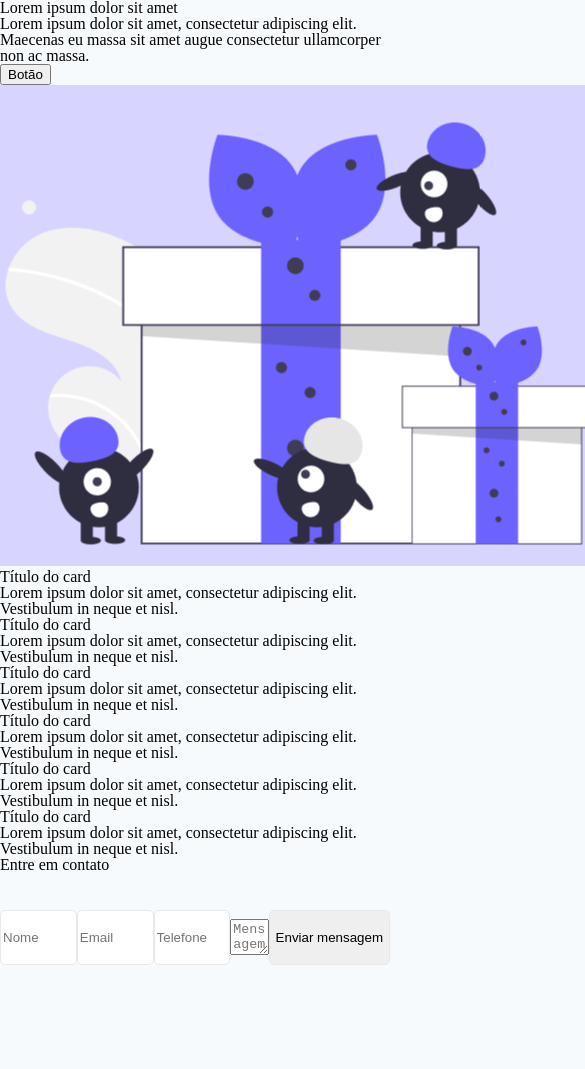
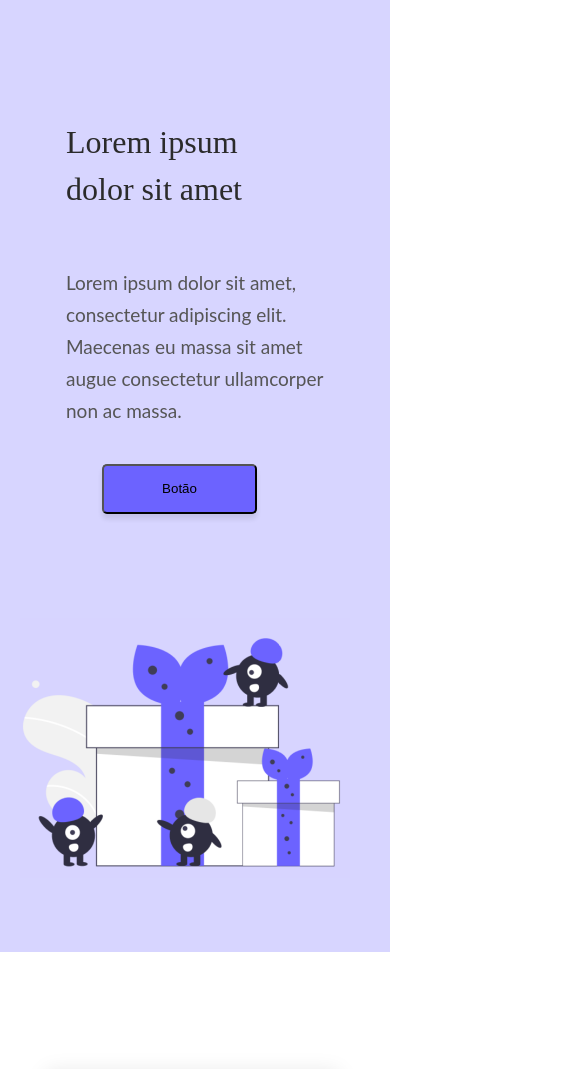
Before and after one commit to johnmilani7/One-Page, a plain HTML site: page index.html in a window 390 px wide. Shown: the top 1069 px of the page, 585 px wide, since content can reach past the window. Before the commit the page ends 975 px from the top, so only its background shows below. Drawn offline with Linux system fonts and the light colour scheme.

Commit message:
One Page

```diff
--- a/css/estilo.css
+++ b/css/estilo.css
@@ -1,293 +1,410 @@
 @charset "utf-8";
 
-body{
-    background: #F7FAFC;
+#cabeçalho{
+    height: 560px;
+    background: #D7D5FF;
+    border: solid #D7D5FF 1px;
+    display: flex;
+    justify-content: space-between;
+    flex-wrap: wrap;
 }
 
-body a, a:visited{
-    color: #2B6CB0;
-    ;
-    text-decoration-style: none;
-    text-decoration-line: none;
+#lorem{
+    margin-top: -20px;
 }
 
 
-.container1{
+#lorem h1 {
+    width: 55%;
+    height: 95px;
+    margin-top: 137.5px;
+    margin-left: 101px;
+    font-family: Merriweather;
+    font-style: normal;
+    font-weight: normal;
+    font-size: 2rem;
+    line-height: 47px;
+    /* or 131% */
+
     display: flex;
-    flex-direction: column;
-    justify-content: center;
-    gap: 30px;
-    width: 49.5%;
-    flex: 1 1;
-    height: 100vh;
-    float: left;
-}
+    align-items: center;
 
-.desafio{
-    display: flex;
-    width: 100%;
-    align-items: center;
-    justify-content: center;
-    margin-top: 10px;
-}
-
-.desafio img{
-    flex: auto auto 200px;
-}
-
-.desafio2{
-    margin: 0 auto;
-    display: flex;
-}
-
-.desafio2 img + img{
-    margin-left: 28px;
-}
-
-.desafio2 img{
-    width: 115px;
-    height: 85px;
-    flex:auto auto 125px;
-}
-
-.container2{
-    width: 50%;
-
-    height: 100vh;
-    float: right;
-    display: flex;
-    flex-direction: column;
-    align-items: center;
-}
-
-
-.container3{
-    width: 70%;
-    margin-top: 35px;
+    color: #2B2B2B;
 }
 
 
 
-.container3 h1{
+#lorem h2 {
+    width: 389px;
+    height: 96px;
+    margin-top: 20px;
+    margin-left: 100px;
+    font-family: Lato;
+    font-style: normal;
+    font-weight: normal;
+    font-size: 19px;
+    line-height: 32px;
+    /* or 168% */
+    display: flex;
+    align-items: center;
+
+    color: #555555;
+}
+
+#lorem button {
+    width: 155px;
+    height: 50px;
+    margin-left: 101px;
+    margin-top: 39px;
+    background: #6C63FF;
+    box-shadow: 0px 5px 5px rgba(23, 23, 23, 0.1);
+    border-radius: 5px;
+}
+
+#pageone{
+    margin-top: 35px;
+}
+
+#pageone img{
+    width: 85%;
+}
+
+
+#principal{
+    margin: 50px 0 0 auto;
+    width: 100%;
+    height: auto;
+    display: flex;
+    flex-wrap: wrap;
+    justify-content: center;
+}
+
+
+#principal  div{
+    width: 320px;
+    height: 423px;
+    margin-left: 50px;
+    margin-top: 70px;
+    box-shadow: 0px 0px 20px rgba(0, 0, 0, 0.1);
+}
+
+
+#principal h3{
+    width: 168px;
+    margin-left: 25px;
+    margin-top: 235px;
     font-family: Merriweather;
     font-style: normal;
     font-weight: bold;
-    font-size: 26px;
-    line-height: 33px;
-    width: 100%;
-/* identical to box height */
+    font-size: 25px;
+    line-height: 30px;
+
+    color: #2B2B2B;
+}
+
+#principal h4{
+    width: 220px;
+    margin-left: 25px;
+    margin-top: 20px;
+    font-family: Lato;
+    font-style: normal;
+    font-weight: normal;
+    font-size: 18px;
+    line-height: 30px;
+    /* or 167% */
 
 
-color: #1A202C;
+    color: #555555;
 }
 
-.container3 h2{
+.card{
+    background: linear-gradient(#FF6363 50%, white 50%);
+}
+
+.card1{
+    background: linear-gradient(#63ECFF 50%, white 50%);
+}
+
+.card2{
+    background: linear-gradient(#F363FF 50%, white 50%);
+}
+
+.card3{
+    background: linear-gradient(#63FF73 50%, white 50%);
+}
+
+.card4{
+    background: linear-gradient(#FFDD63 50%, white 50%);
+}
+
+.card5{
+    background: linear-gradient(#6663FF 50%, white 50%);
+}
+
+#rodape{
+    width: 100%;
+    height: 750px;
+    background: #D7D5FF;
+    margin-top: 140px;
+    justify-content: center;
+}
+
+#rodape h5{
+    width: 100%;
+    padding-top: 50px;
+    margin-bottom: 50px;
     font-family: Merriweather;
     font-style: normal;
     font-weight: normal;
-    font-size: 16px;
-    line-height: 20px;
-    color: #1A202C;
-    width: 100%;
+    font-size: 32px;
+    line-height: 40px;
+    text-align: center;
+
+    color: #2B2B2B;
 }
 
-
-
 .formulario{
-    display: flex;
-    align-items: center;
-    margin-top: 25px;
-
-}
-
-.formulario label{
+    width: 480px;
+    margin: 0 auto;
     font-family: Lato;
     font-style: normal;
     font-weight: normal;
-    font-size: 16px;
-    line-height: 19px;
-    color: #1A202C;
+    font-size: 18px;
+    line-height: 22px;
+    /* identical to box height */
+
+    color: rgba(110, 114, 117, 0.74);
+}
+
+#enviar{
+    background: #6C63FF;
+    box-shadow: 0px 5px 5px rgba(23, 23, 23, 0.1);
+    border-radius: 5px;
+    border: solid #6C63FF;
+    margin-top: 30px;
+    width: 481px;
 }
 
 
 .formulario input{
-    width: 100%;
-    margin-top: 12px;
-    margin-bottom: 10px;
-    border: 1px solid #E8E8E8;
-    box-sizing: border-box;
-    border-radius: 5px;
-    height: 55px;
+    width: 470px;
+    height: 65px;
+    border-radius: 6px;
+    border: solid white;
+    margin-bottom: 15px;
+    font-family: Lato;
+    font-style: normal;
+    font-weight: normal;
+    font-size: 18px;
+    line-height: 22px
 }
 
-#lembrar{
-    width: 3%;
-}
-
-#lembrar1{
-    width: 100%;
-    height: 60px;
-    display: flex;
-    align-items: center;
-}
-
-#esqueceu{
-    padding-left: 50%;
+.msn{
+    width: 470px;
+    height: 160px;
+    border: solid white;
+    border-radius: 6px;
+    border-radius: 6px;
+    border: solid white;
+    margin-bottom: 15px;
+    font-family: Lato;
+    font-style: normal;
+    font-weight: normal;
+    font-size: 18px;
+    line-height: 22px
 }
 
 
-
-
-
-.botao{
-    width: 100%;
-    height: 50px;
-    background: #04C45C;
-    border-radius: 5px;
-    font-family: Lato;
-    font-style: normal;
-    font-weight: bold;
-    font-size: 16px;
-    line-height: 19px;
-    color: #FFFFFF;
-}
-
-.botao1{
-    width: 100%;
-    height: 50px;
-    background: #1A202C;
-    border-radius: 5px;
-    margin-top: 15px;
-    font-family: Lato;
-    font-style: normal;
-    font-weight: bold;
-    font-size: 16px;
-    line-height: 19px;
-    color: #FFFFFF;
+@media (max-width: 1101px){
+    #cabeçalho{
+        height: 950px;
+        background: #D7D5FF;
+        border: solid #D7D5FF 1px;
         display: flex;
-    align-items: center;
+        flex-wrap: wrap;
         justify-content: center;
-}
-
-.botao1 img{
-    margin-right: 10px;
-}
-
-.link2{
-    display: flex;
-    gap: 5px;
-    align-items: flex-end;
-    justify-content: center;
-    padding-top: 25%;
-}
-
-
-@media all and (max-width: 1150px){
-    #lembrar{
-        width:15px;
-        height: 15px;
-        min-width: 14.5;
     }
 }
 
-@media all and (max-width: 1200px){
-    #esqueceu{
-        padding-left: 40%;
+@media (max-width: 640px){
+    .formulario{
+        width: 95%;
     }
+    .formulario input{
+        width: 95%;
     }
+    .msn{
+        width: 95%;
+    }
+    #enviar{
 
-@media all and (max-width: 1030px){
-    #esqueceu{
-        padding-left: 35%;
+        width: 95%;
     }
-}
-
-
-@media all and (max-width: 1000px){
-    #lembrar{
-        width: 6%;
-    }
-    .container1{
-        display: none;
-        width: 0px;
-    }
-    .container2{
-        display: flex;
-        width: 100vw;
-        align-items: center;
-    }
-    .container3 {
-        width: 90%;
-    }
-
-    .formulario fieldset{
-        width: 100%;
-    }
-    .link2{
-        display: flex;
-        gap: 5px;
-        align-items: flex-end;
-        justify-content: center;
-        padding-top: 25%;
-    }
-    #esqueceu{
-        padding-left: 65%;
+    #pageone img{
+        width: 85%;
+        margin-left: 5%;
     }
 
 }
 
 
+@media (max-width: 520px){
 
-@media all and (max-width: 830px){
-    #esqueceu{
-        padding-left: 60%;
+    #lorem h2 {
+        width: 60%;
+        margin-left: 95px;
+        margin-top: 25px;
+    }
+    #lorem button {
+    margin-left: 101px;
+    margin-top: 39px;
+}
+#principal{
+    margin: 50px 0 0 auto;
+    height: auto;
+    display: flex;
+    flex-wrap: wrap;
+    justify-content: center;
+    margin-left: -5%;
+}
+
+}
+
+@media (max-width: 440px){
+    #principal  div{
+        display: flex;
+        width: 75%;
+
+}
+#principal{
+    margin: 50px 0 0 auto;
+    height: auto;
+    display: flex;
+    flex-wrap: wrap;
+    justify-content: center;
+    margin-left: -5%;
+}
+#principal h3{
+    width: 168px;
+    margin-top: 235px;
+    font-family: Merriweather;
+    font-style: normal;
+    font-weight: bold;
+    font-size: 25px;
+    line-height: 30px;
+
+    color: #2B2B2B;
+}
+
+#principal h4{
+    width: 60%;
+    margin-left: -165px;
+    margin-top: 265px;
+}
+#lorem h2 {
+    width: 70%;
+    margin-left: 65px;
+    margin-top: 78px;
+}
+#lorem button {
+margin-left: 101px;
+margin-top: 69px;
+}
+#lorem h1 {
+    width: 55%;
+    margin-left: 65px;
+
+    }
+    #principal h4{
+        width: 70%;
+        margin-left: -165px;
+        margin-top: 265px;
+    }
+    #principal  div{
+        display: flex;
+        width: 75%;
+        height: 450px;
+
 }
 }
 
-@media all and (max-width: 700px){
-    #esqueceu{
-        padding-left: 50%;
+@media (max-width: 400px){
+    #principal{
+        margin-left: -7%;
+    }
+    #lorem h2 {
+        margin-top: 85px;
     }
 }
 
-@media all and (max-width: 530px){
-    #esqueceu{
-        padding-left: 45%;
+@media (max-width: 360px){
+    #lorem button {
+        margin-left: 25%;
+        margin-top: 69px;
         }
 }
-@media all and (max-width: 480px){
-    #esqueceu{
-        padding-left: 40%;
+@media (max-width: 280px){
+
+    #lorem h1 {
+        width: 75%;
+        margin-left: 45px;
+
+        }
+    #lorem h2 {
+        width: 80%;
+        margin-left: 45px;
+        margin-top: 55px;
+    }
+    #lorem button {
+        margin-left: 22%;
+        margin-top: 79px;
         }
 }
 
-@media all and (max-width: 410px){
-    #esqueceu{
-        padding-left: 30%;
+@media (min-width: 1500px){
+    #pageone img{
+        width: 110%;
+        margin-left: -20%;
     }
+    #cabeçalho{
+        height: 660px;
+        background: #D7D5FF;
+        border: solid #D7D5FF 1px;
+        display: flex;
+        justify-content: space-between;
+        flex-wrap: wrap;
     }
-@media all and (max-width: 360px){
-    #esqueceu{
-        padding-left: 20%;
+    #lorem h1 {
+        font-size: 240%;
+        width: 60%;
         }
+    #lorem h2 {
+        font-size: 150%;
     }
-@media all and (max-width: 300px){
-    #esqueceu{
-        padding-left: 10%;
+    #principal{
+        margin: 50px 0 0 auto;
+        height: auto;
+        display: flex;
+        flex-wrap: wrap;
+        justify-content: center;
+        margin-left: -1%;
+        width: 100%;
     }
+    #principal  div{
+        height: 423px;
+        box-shadow: 0px 0px 20px rgba(0, 0, 0, 0.1);
+        flex: 1 1 320px;
+        margin-left: 100px;
+        margin-right: 60px;
     }
-@media all and (max-width: 270px){
-    #esqueceu{
-        padding-left: 7%;
+
+
 }
+
+@media (min-width: 1980px){
+    #pageone img{
+        width: 110%;
+        margin-left: -40%;
     }
-@media all and (max-width: 252px){
-    #esqueceu{
-        padding-left: 4%;
+
 }
-}
-@media all and (max-width: 245px){
-    #esqueceu{
-        padding-left: 2.5%;
-    }
-}
```
Lines whose indentation alone changed are shown as unchanged.
